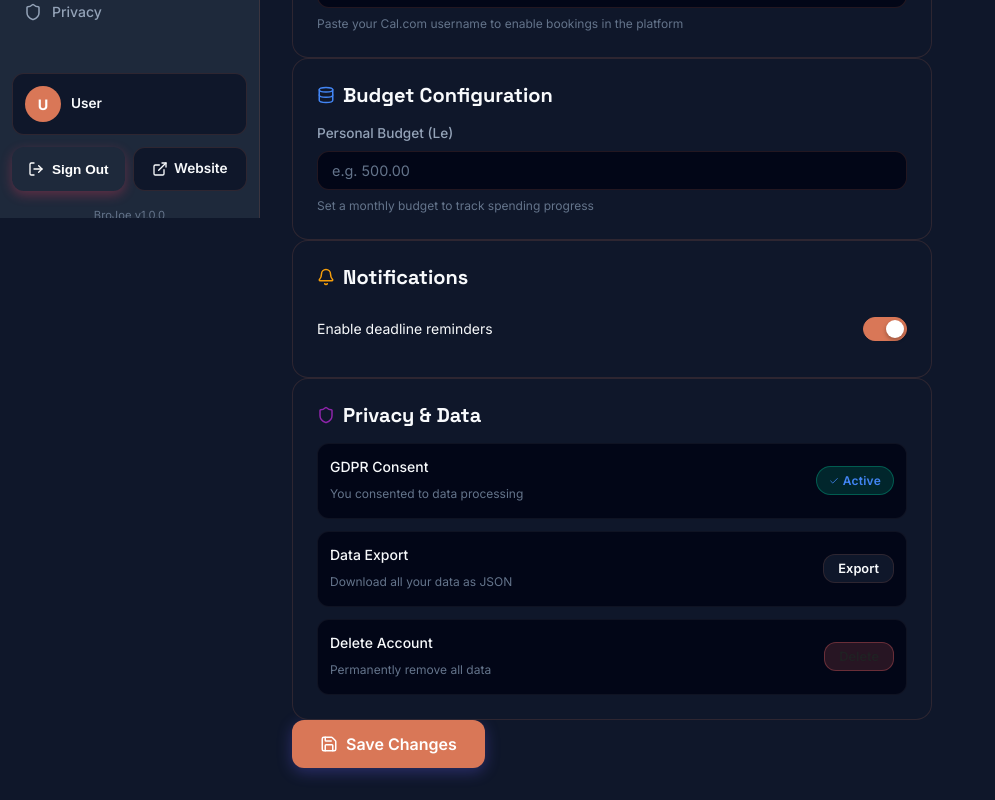
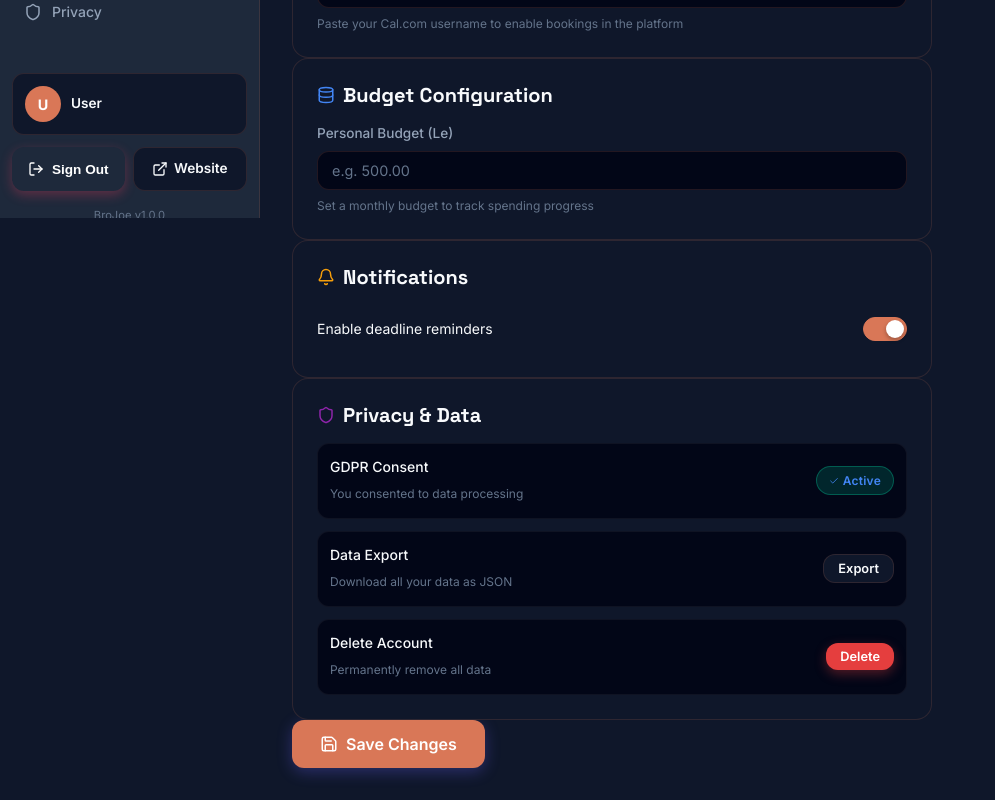
Before and after one commit to brotherJoe-7/brojoe, a Next.js app: page /settings in a window 1280 px wide. Shown: the part 582-1382 px from the top of the page, without its empty margins (0-995 px from the left). Built offline with nearby package versions, Linux system fonts and the light colour scheme; no server answers.

Commit message:
Fix: Bold red Delete button, gemini-1.5-flash AI model, full-width Event Details modal

```diff
--- a/src/app/api/ai/route.ts
+++ b/src/app/api/ai/route.ts
@@ -92,7 +92,7 @@ If the user greets you or asks a casual question, respond warmly and offer to he
 
   try {
     const model = genAI.getGenerativeModel({
-      model: 'gemini-2.5-flash-preview-05-20',
+      model: 'gemini-1.5-flash',
       systemInstruction: systemPrompt,
     });
 
--- a/src/app/globals.css
+++ b/src/app/globals.css
@@ -155,12 +155,15 @@ a:hover { color: var(--primary); }
   background: var(--bg-card);
 }
 .btn-danger {
-  background: rgba(255, 107, 107, 0.15);
-  color: var(--accent);
-  border: 1px solid rgba(255, 107, 107, 0.3);
+  background: #e53e3e;
+  color: #fff;
+  border: none;
+  box-shadow: 0 4px 12px rgba(229, 62, 62, 0.35);
 }
 .btn-danger:hover {
-  background: rgba(255, 107, 107, 0.25);
+  background: #c53030;
+  transform: translateY(-1px);
+  box-shadow: 0 6px 18px rgba(229, 62, 62, 0.5);
 }
 .btn-success {
   background: rgba(0, 217, 165, 0.15);
```
